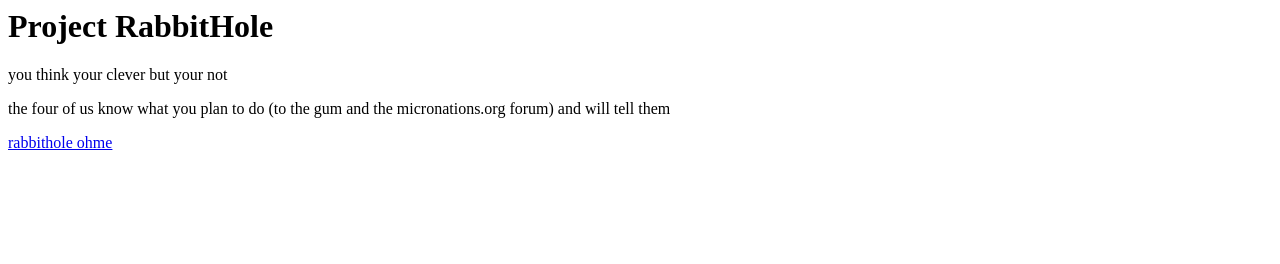
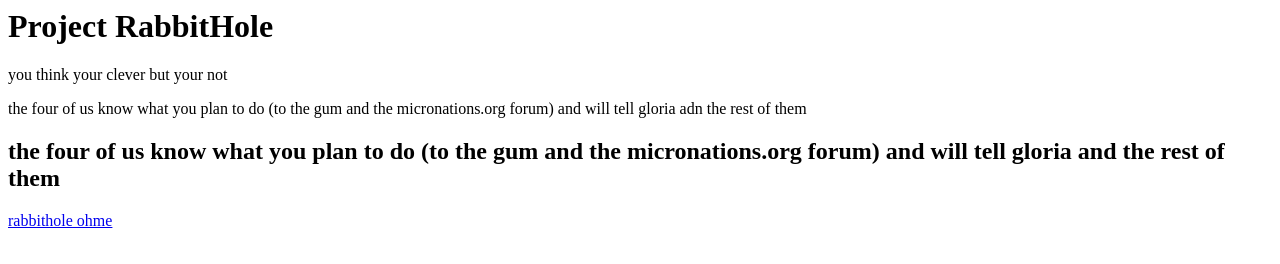
Before and after one commit to micronations/micronations.github.io, a plain HTML site: page index.html in a window 1280 px wide. Drawn offline with Linux system fonts and the light colour scheme.

Commit message:
Gloria knows too

```diff
--- a/index.html
+++ b/index.html
@@ -6,8 +6,11 @@
 <h1>Project RabbitHole</h1>
 <p>you think your clever but your not</p>
 <p>
-the four of us know what you plan to do (to the gum and the micronations.org forum) and will tell them
+the four of us know what you plan to do (to the gum and the micronations.org forum) and will tell gloria adn the rest of them
 </p>
+<h2>
+the four of us know what you plan to do (to the gum and the micronations.org forum) and will tell gloria and the rest of them
+</h2>
 <a name="home" href="index.html">rabbithole ohme</a>
 </body>
 </html>
```
